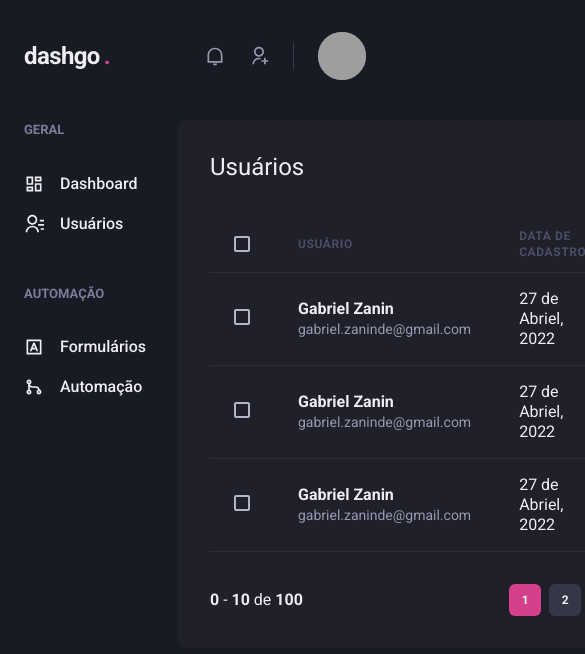
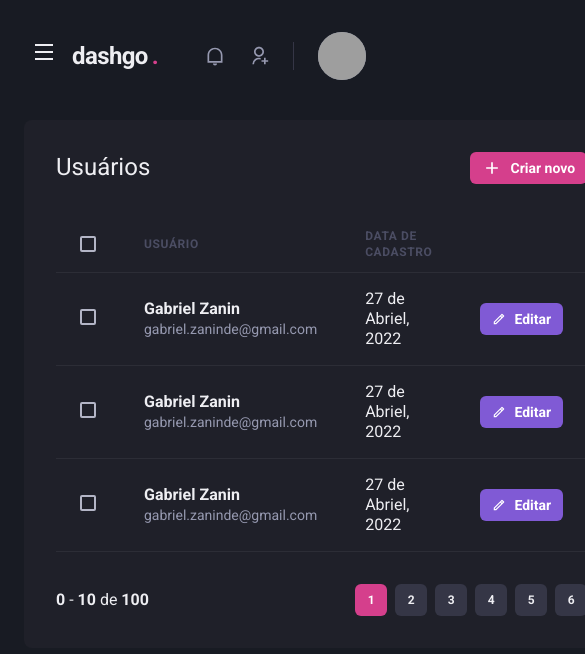
Before and after one commit to ZaninDe/dashgo, a Next.js app: page /users in a window 390 px wide. Shown: the top 654 px of the page, 585 px wide, since content can reach past the window. Built offline with nearby package versions, Linux system fonts and the light colour scheme; grey boxes are pictures that could not be loaded.

Commit message:
responsive sidebar

```diff
--- a/src/components/Header/index.tsx
+++ b/src/components/Header/index.tsx
@@ -1,10 +1,13 @@
-import { Flex, useBreakpointValue } from '@chakra-ui/react'
+import { Flex, Icon, IconButton, useBreakpointValue } from '@chakra-ui/react'
+import { RiMenuLine } from 'react-icons/ri'
+import { useSidebarDrawer } from '../../contexts/SidebarDrawerContext'
 import { Logo } from './Logo'
 import { NotificationsNav } from './NotificationsNav'
 import { Profile } from './Profile'
 import { SearchBox } from './SearchBox'
 
 export function Header() {
+  const { onOpen } = useSidebarDrawer()
   const isWideVersion = useBreakpointValue({
     base: false,
     lg: true,
@@ -21,6 +24,20 @@
       px="6"
       align="center"
     >
+
+    { !isWideVersion && (
+      <IconButton
+        aria-label="Open navigation"
+        icon={<Icon as={RiMenuLine} />}
+        fontSize="24"
+        variant="unstyled"
+        onClick={onOpen}
+        mr="2"
+      >
+
+      </IconButton>
+    )}
+
       <Logo />
       { isWideVersion && <SearchBox />}
       <Flex
--- /dev/null
+++ b/src/components/Sidebar/SidebarNav.tsx
@@ -0,0 +1,20 @@
+import { Stack } from "@chakra-ui/react";
+import { RiContactsLine, RiDashboardLine, RiGitMergeLine, RiInputMethodLine } from "react-icons/ri";
+import { NavLink } from "./NavLink";
+import { NavSection } from "./NavSection";
+
+export function SidebarNav() {
+  return (
+    <Stack spacing="12" align="flex-start">
+    <NavSection title="GERAL">
+      <NavLink icon={RiDashboardLine}>Dashboard</NavLink>
+      <NavLink icon={RiContactsLine}>Usuários</NavLink>
+    </NavSection>
+
+    <NavSection title="AUTOMAÇÃO">
+      <NavLink icon={RiInputMethodLine}>Formulários</NavLink>
+      <NavLink icon={RiGitMergeLine}>Automação</NavLink>
+    </NavSection>
+  </Stack>
+  )
+}
--- a/src/components/Sidebar/index.tsx
+++ b/src/components/Sidebar/index.tsx
@@ -1,22 +1,35 @@
-import { Box, Icon, Link, Stack, Text } from "@chakra-ui/react";
-import { RiContactsLine, RiDashboardLine, RiGitMergeLine, RiInputMethodLine } from "react-icons/ri";
-import { NavLink } from "./NavLink";
-import { NavSection } from "./NavSection";
+import { Box, Drawer, DrawerBody, DrawerCloseButton, DrawerContent, DrawerHeader, DrawerOverlay, useBreakpointValue } from "@chakra-ui/react";
+import { useSidebarDrawer } from "../../contexts/SidebarDrawerContext";
+import { SidebarNav } from "./SidebarNav";
 
 export function Sidebar() {
+  const { isOpen, onClose } = useSidebarDrawer()
+  const isDrawerSidebar = useBreakpointValue({
+    base: true,
+    lg: false,
+  })
+
+
+  if(isDrawerSidebar) {
+   return (
+    <Drawer isOpen={isOpen} placement="left" onClose={onClose}>
+      <DrawerOverlay>
+        <DrawerContent bg="gray.800" p="4">
+          <DrawerCloseButton mt="6" />
+          <DrawerHeader>Navegação</DrawerHeader>
+
+          <DrawerBody>
+            <SidebarNav />
+          </DrawerBody>
+        </DrawerContent>
+      </DrawerOverlay>
+    </Drawer>
+   )
+  }
+
   return(
     <Box as="aside" w="64" mr="8">
-      <Stack spacing="12" align="flex-start">
-        <NavSection title="GERAL">
-          <NavLink icon={RiDashboardLine}>Dashboard</NavLink>
-          <NavLink icon={RiContactsLine}>Usuários</NavLink>
-        </NavSection>
-
-        <NavSection title="AUTOMAÇÃO">
-          <NavLink icon={RiInputMethodLine}>Formulários</NavLink>
-          <NavLink icon={RiGitMergeLine}>Automação</NavLink>
-        </NavSection>
-      </Stack>
+      <SidebarNav />
     </Box>
   )
 }
--- /dev/null
+++ b/src/contexts/SidebarDrawerContext.tsx
@@ -0,0 +1,29 @@
+/* eslint-disable react-hooks/exhaustive-deps */
+import { useDisclosure, UseDisclosureReturn } from "@chakra-ui/react";
+import { useRouter } from "next/router";
+import { createContext, ReactNode, useContext, useEffect } from "react";
+
+interface SidebarDrawerProviderProps {
+  children: ReactNode;
+}
+
+type SidebarDrawerContextData = UseDisclosureReturn
+
+const SidebarDrawerContext = createContext({} as SidebarDrawerContextData);
+
+export function SidebarDrawerProvider({ children }: SidebarDrawerProviderProps) {
+  const disclosure = useDisclosure()
+  const router = useRouter()
+
+  useEffect(() => {
+    disclosure.onClose()
+  }, [router.asPath])
+
+  return (
+    <SidebarDrawerContext.Provider value={disclosure}>
+      {children}
+    </SidebarDrawerContext.Provider>
+  )
+}
+
+export const useSidebarDrawer = () => useContext(SidebarDrawerContext)
--- a/src/pages/_app.tsx
+++ b/src/pages/_app.tsx
@@ -1,12 +1,15 @@
 import { AppProps} from 'next/app'
 import { ChakraProvider } from '@chakra-ui/react'
 import { theme } from '../styles/theme'
+import { SidebarDrawerProvider } from '../contexts/SidebarDrawerContext'
 
 function MyApp({ Component, pageProps }: AppProps) {
   return (
     <>
       <ChakraProvider theme={theme}>
-       <Component {...pageProps} />
+        <SidebarDrawerProvider>
+          <Component {...pageProps} />
+        </SidebarDrawerProvider>
       </ChakraProvider>
     </>
   )
```
